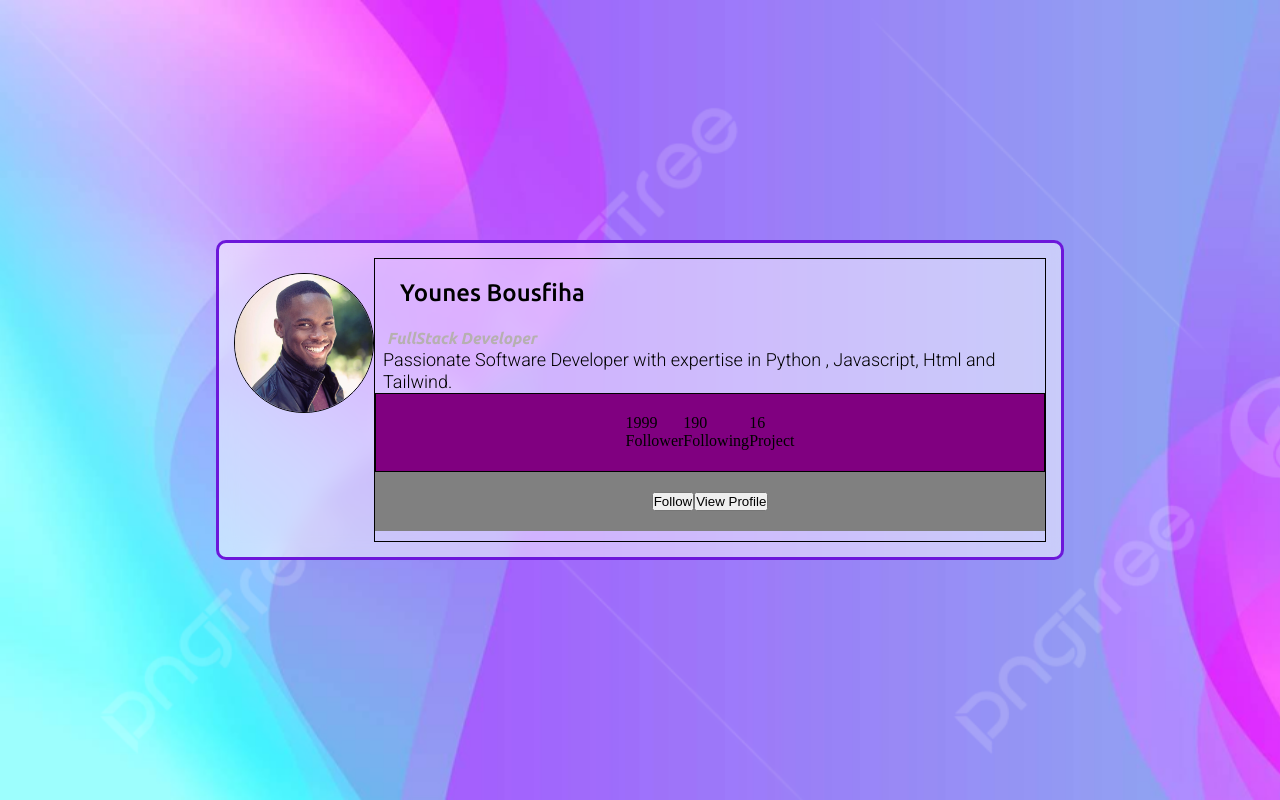
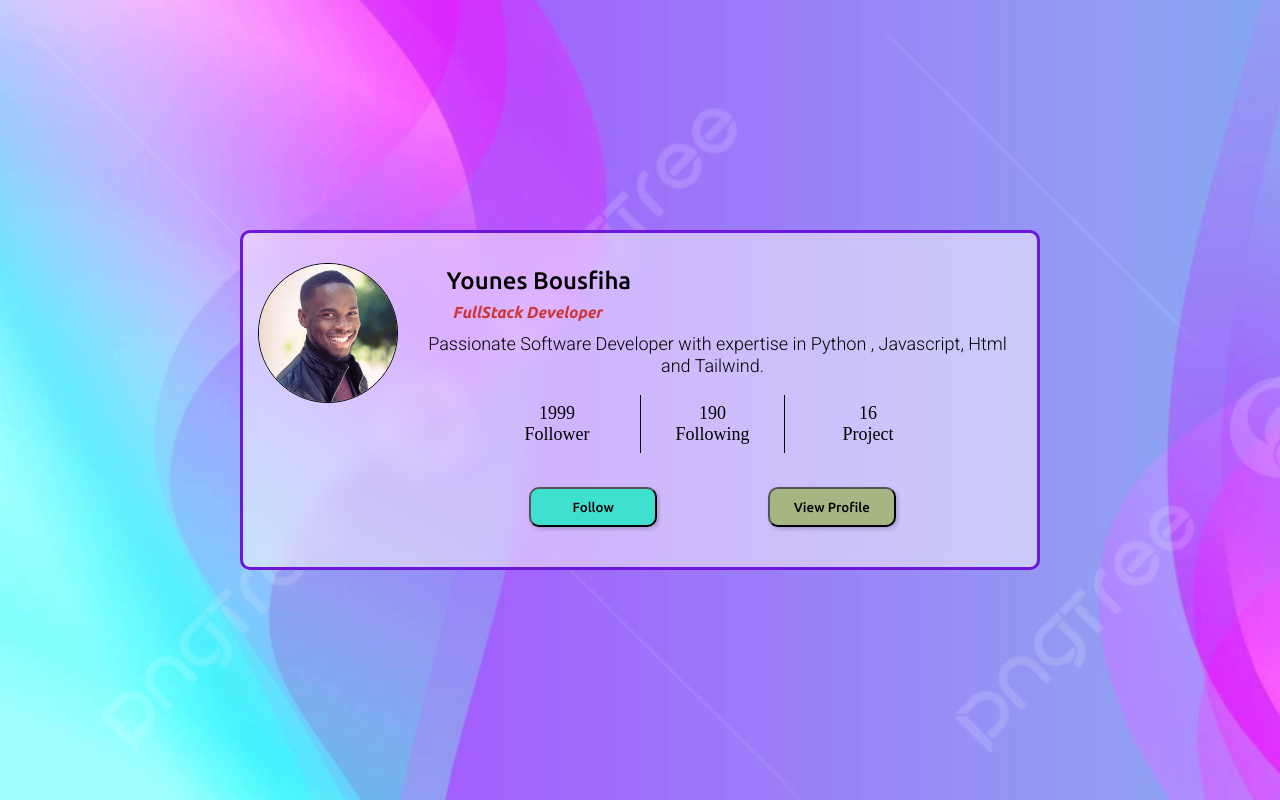
Before and after one commit to Coderyounes/frontendpro, a plain HTML site: page profile-card-component/index.html in a window 1280 px wide. Drawn offline with Linux system fonts and the light colour scheme.

Commit message:
Done Look  , like a kids Project xD

```diff
--- a/profile-card-component/index.html
+++ b/profile-card-component/index.html
@@ -32,17 +32,17 @@
         <!-- Followers , Following, Project-->
         <div class="FFP">
           <!-- Follower-->
-          <div>
+          <div class="follower">
             <p>1999</p>
             <p>Follower</p>
           </div>
           <!-- Following-->
-          <div>
+          <div class="following">
             <p>190</p>
             <p>Following</p>
           </div>
           <!-- Project-->
-          <div>
+          <div class="project">
             <p>16</p>
             <p>Project</p>
           </div>
@@ -50,12 +50,12 @@
         <!-- Follow , View Profile-->
         <div class="buttons">
           <!-- Follow-->
-          <div>
-            <button>Follow</button>
+          <div class="follow">
+            <button class="ubuntu-medium">Follow</button>
           </div>
           <!-- View Profile-->
-          <div>
-            <button>View Profile</button>
+          <div class="viewprofile">
+            <button class="ubuntu-medium">View Profile</button>
           </div>
         </div>
       </div>
--- a/profile-card-component/src/style.css
+++ b/profile-card-component/src/style.css
@@ -37,8 +37,8 @@ body {
   display: flex;
   border: 3px solid rgb(108, 23, 218);
   border-radius: 10px;
-  width: 53rem;
-  height: 20rem;
+  width: 50rem;
+  height: 21.2rem;
   backdrop-filter: blur(10px);
   background-color: rgba(255, 255, 255, 0.5);
 }
@@ -57,45 +57,89 @@ body {
 }
 
 .sub-container {
-  border: 1px solid black;
+  margin-left: 5px;
+  position: relative;
+  width: 100%;
+  height: 100%;
 }
 
 .NRB {
   /*background: green;*/
-  flex-direction: column;
 }
 
 .NRB > *:not(:first-child) {
   margin-top: 0.1rem;
 }
 .name {
-  padding: 3%;
-  margin-left: 5px;
+  padding-top: 3%;
+  padding-right: 3%;
+  padding-left: 3%;
   font-size: x-large;
+}
+.name span {
+  position: relative;
+  margin-left: 25px;
 }
 
 .role {
-  color: rgb(182, 176, 176);
-  margin-left: 12px;
+  padding-top: 1%;
+}
+
+.role span {
+  position: relative;
+  margin-left: 8%;
+  color: rgb(204, 56, 56);
 }
 
 .bio {
-  margin-left: 8px;
+  padding-top: 1.5%;
   font-size: large;
+  text-align: center;
 }
+
+.bio span {
+  margin-left: 10px;
+}
+
 .FFP {
-  background: purple;
   display: flex;
   padding: 3%;
+  gap: 10px;
   justify-content: center;
-  border: 1px solid black;
+}
+.follower, .following, .project {
+  padding: 8px;
+  text-align: center;
+  font-size: large;
+  position: relative;
+  width: 25%;
+}
+
+.following {
+  border-left: 1px solid black;
+  border-right: 1px solid black;
 }
 
 .buttons {
-  background: gray;
+  position: relative;
   display: flex;
-  padding: 3%;
-  justify-content: center;
+  padding: 2.5%;
+  justify-content: space-evenly;
+  align-items: center;
+}
 
+.follow button, .viewprofile button {
+  position: relative;
+  width: 8rem;
+  height: 2.5rem;
+  box-shadow: 2px 2px 4px rgba(0, 0, 0, 0.2);
+  border-radius: 10px;
+}
 
+.follow button  {
+  background: turquoise;
 }
+
+.viewprofile button {
+  background: rgb(164, 182, 129);
+}
```
